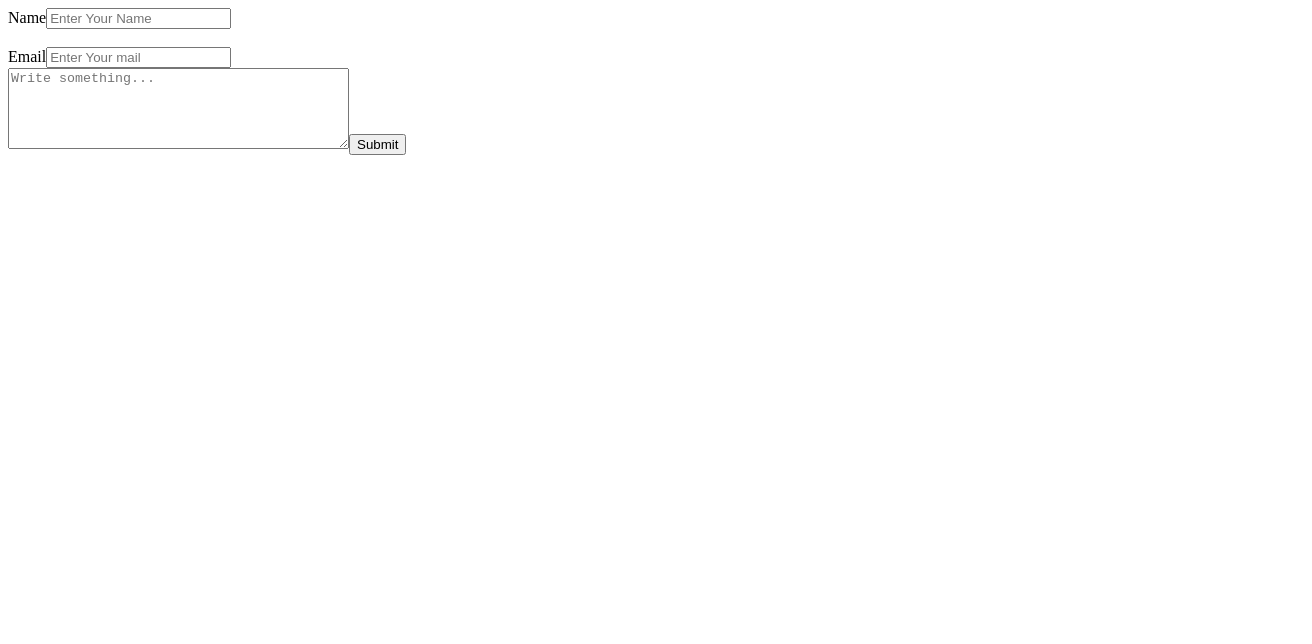
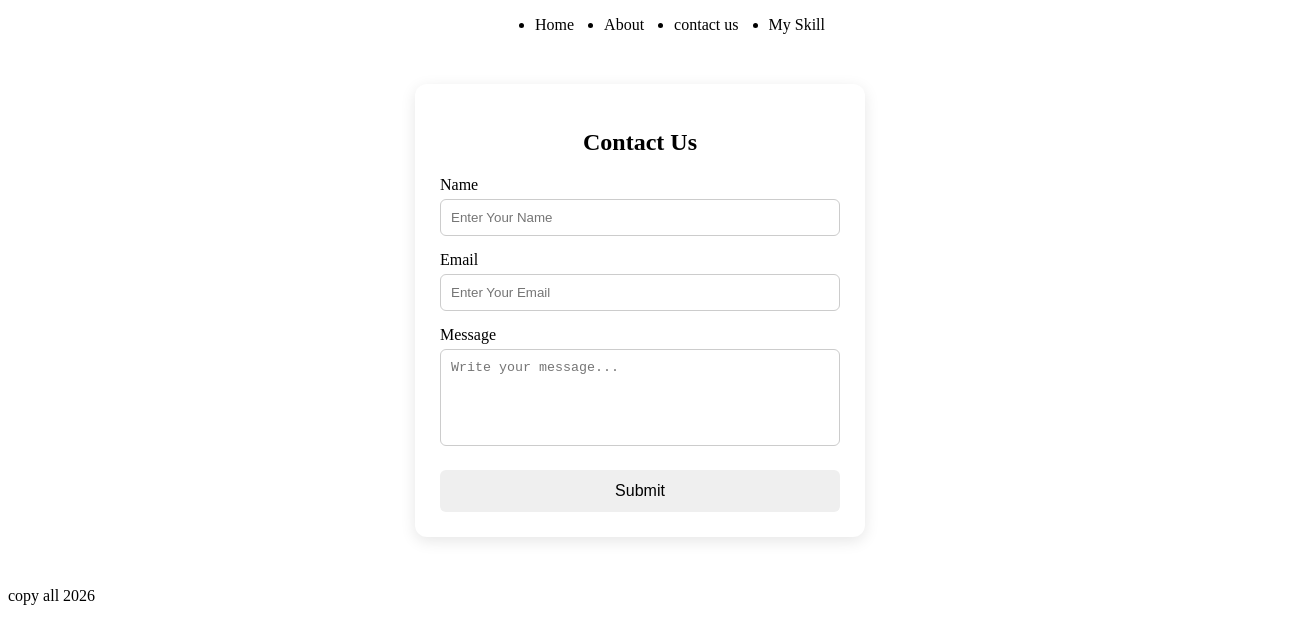
Before and after one commit to SDSOFIK/React-full, a React (Vite) app in the folder react-ful/: page / in a window 1280 px wide. Shown: the top 644 px of the page, 1312 px wide, since content can reach past the window. Built offline with nearby package versions, Linux system fonts and the light colour scheme.

Commit message:
added component viwe

```diff
--- a/react-ful/src/App.jsx
+++ b/react-ful/src/App.jsx
@@ -1,11 +1,14 @@
 import React from 'react'
 import ContactFrom from './assets/component/ContactForm'
+import Manu from './assets/component/Manu'
+import Footer from "./assets/component/Footer"
 
 export default function App() {
   return (
   <>
-
+    <Manu/>
   <ContactFrom/>
+  <Footer/>
 
   </>
 
--- a/react-ful/src/assets/component/ContactForm.jsx
+++ b/react-ful/src/assets/component/ContactForm.jsx
@@ -1,28 +1,83 @@
-
 export default function ContactForm() {
   return (
-  <>
-  <from >
+    <form
+      style={{
+        width: "400px",
+        margin: "50px auto",
+        padding: "25px",
+        borderRadius: "12px",
+        boxShadow: "0 4px 15px rgba(0,0,0,0.1)",
+        backgroundColor: "#fff",
+      }}
+    >
+      <h2
+        style={{
+          textAlign: "center",
+          marginBottom: "20px",
+        }}
+      >
+        Contact Us
+      </h2>
 
-    <label htmlFor="name"> Name</label>
+      <label>Name</label>
+      <input
+        type="text"
+        placeholder="Enter Your Name"
+        style={{
+          width: "100%",
+          padding: "10px",
+          marginTop: "5px",
+          marginBottom: "15px",
+          border: "1px solid #ccc",
+          borderRadius: "6px",
+          boxSizing: "border-box",
+        }}
+      />
 
-    <input type="text" id='name' placeholder='Enter Your Name' />
-    <br />
-    <br />
-    <label htmlFor="email"> Email</label>
+      <label>Email</label>
+      <input
+        type="email"
+        placeholder="Enter Your Email"
+        style={{
+          width: "100%",
+          padding: "10px",
+          marginTop: "5px",
+          marginBottom: "15px",
+          border: "1px solid #ccc",
+          borderRadius: "6px",
+          boxSizing: "border-box",
+        }}
+      />
 
-    <input type="email" id='email' placeholder='Enter Your mail ' />
-    <br />
-<textarea
-id="message"
-  rows="5"
-  cols="40"
-  placeholder="Write something..."
-></textarea>
+      <label>Message</label>
+      <textarea
+        rows="5"
+        placeholder="Write your message..."
+        style={{
+          width: "100%",
+          padding: "10px",
+          marginTop: "5px",
+          marginBottom: "20px",
+          border: "1px solid #ccc",
+          borderRadius: "6px",
+          resize: "none",
+          boxSizing: "border-box",
+        }}
+      ></textarea>
 
-<button type="submit">Submit</button>
-  </from>
-
-  </>
-  )
+      <button
+        type="submit"
+        style={{
+          width: "100%",
+          padding: "12px",
+          border: "none",
+          borderRadius: "6px",
+          cursor: "pointer",
+          fontSize: "16px",
+        }}
+      >
+        Submit
+      </button>
+    </form>
+  );
 }
--- a/react-ful/src/assets/component/Footer.jsx
+++ b/react-ful/src/assets/component/Footer.jsx
@@ -3,8 +3,8 @@ import React from 'react';
 const Footer = () => {
     return (
         <div >
-            <p>copy all {Date.getFullYear}</p>
 
+<p>copy all {new Date().getFullYear()}</p>
         </div>
     );
 };
--- a/react-ful/src/assets/component/Manu.jsx
+++ b/react-ful/src/assets/component/Manu.jsx
@@ -1,9 +1,9 @@
 import React from 'react'
 
-export default function manu() {
+export default function Manu() {
   return (
    <>
-   <ul>
+   <ul style= {{display:"flex", gap: "30px" , textAlign:"center", width: "100%", justifyContent: "center"   }}>
     <li>Home</li>
     <li>About</li>
     <li>contact us </li>
```
